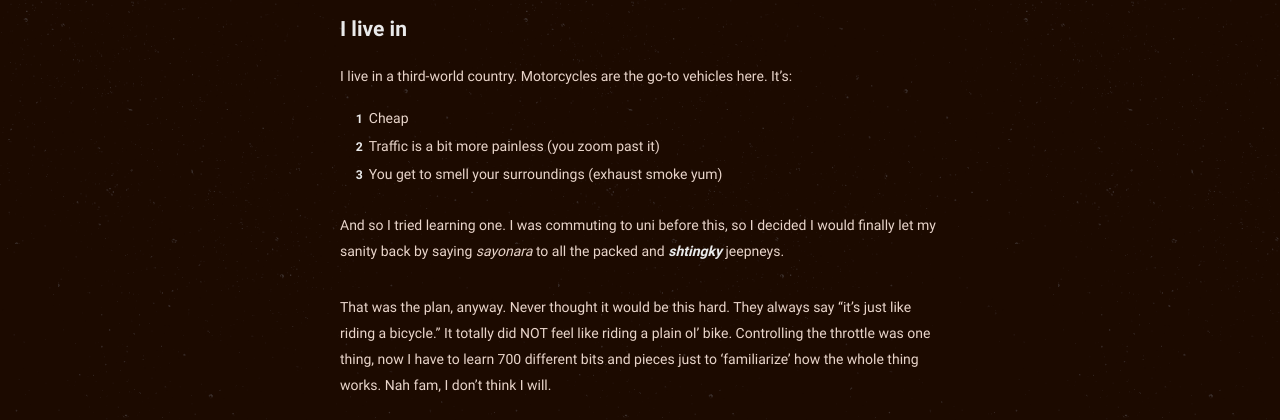
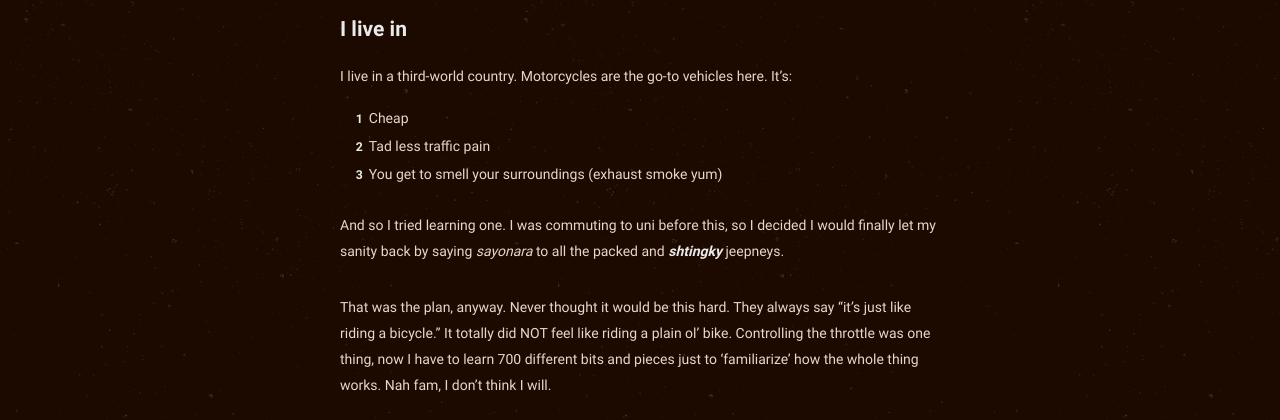
Before and after one commit to philippines69/carlcastroarchives, a Jekyll site: the page built from _posts/2022-07-24-i-tried-motorcycling-not-fun.md, in a window 1280 px wide. Shown: the part 698-1118 px from the top of the page. Built offline with Jekyll 4.4.1, drawn with Linux system fonts in a browser that asks for light colours.

Commit message:
Update from Forestry.io philippines69 updated _posts/2022-07-24-i-tried-motorcycling-not-fun.md

```diff
--- a/_posts/2022-07-24-i-tried-motorcycling-not-fun.md
+++ b/_posts/2022-07-24-i-tried-motorcycling-not-fun.md
@@ -14,7 +14,7 @@ categories: Personal
 I live in a third-world country. Motorcycles are the go-to vehicles here. It's:
 
 1. Cheap
-2. Traffic is a bit more painless (you zoom past it)
+2. Tad less traffic pain
 3. You get to smell your surroundings (exhaust smoke yum)
 
 And so I tried learning one. I was commuting to uni before this, so I decided I would finally let my sanity back by saying _sayonara_ to all the packed and **_shtingky_** jeepneys.
```
